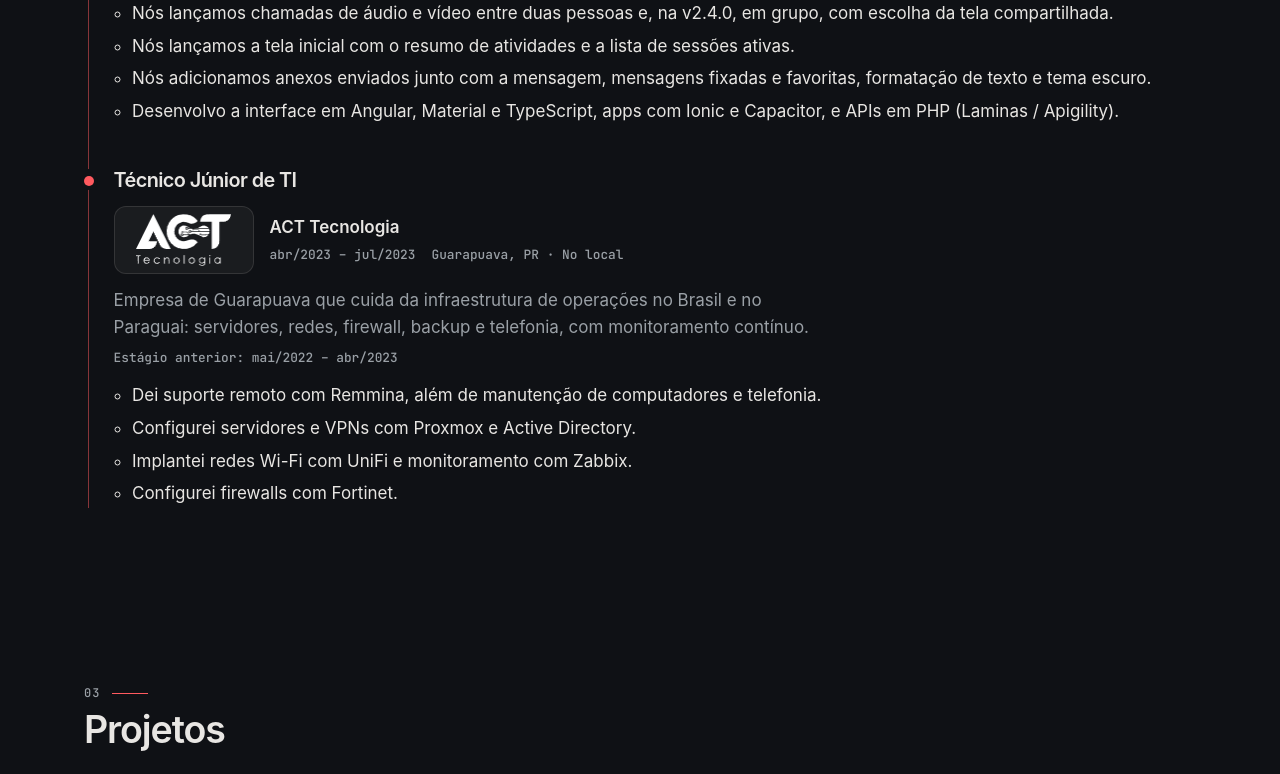
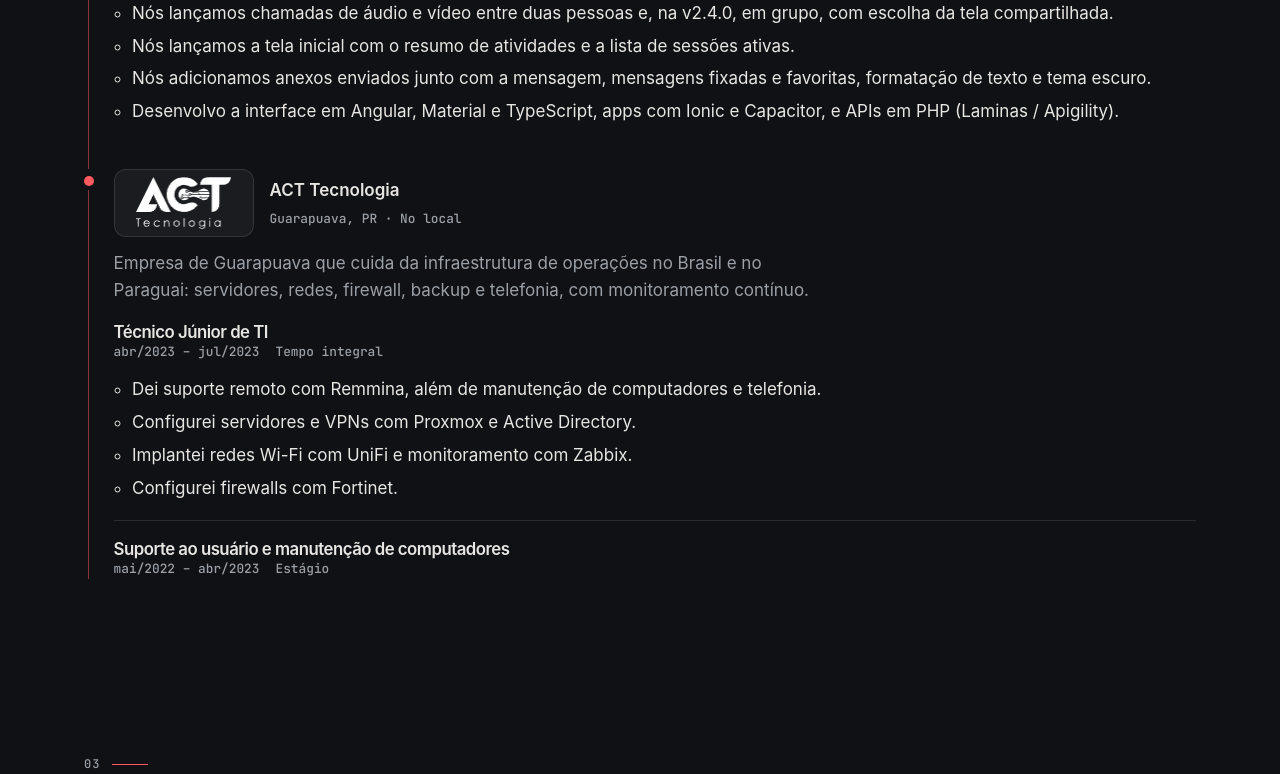
Before and after one commit to RicardoValus/Portfolio, an Angular app: page / in a window 1280 px wide. Shown: the part 1715-2489 px from the top of the page. Built offline with nearby package versions, Linux system fonts and the light colour scheme; a web font is replaced by a local one.

Commit message:
feat: inclui o estágio na experiência da Act

```diff
--- a/src/app/components/experience/experience.html
+++ b/src/app/components/experience/experience.html
@@ -4,7 +4,9 @@
   <ol class="timeline">
     @for (job of experience; track job.company) {
       <li class="job">
-        <h3>{{ job.role }}</h3>
+        @if (job.roles.length === 1) {
+          <h3>{{ job.roles[0].title }}</h3>
+        }
         <div class="job-brand">
           @if (job.logo) {
             <img
@@ -18,10 +20,12 @@
           <div class="job-identity">
             <p class="job-company">{{ job.company }}</p>
             <p class="job-meta">
-              <span>{{ job.period }}</span>
+              @if (job.roles.length === 1) {
+                <span>{{ job.roles[0].period }}</span>
+              }
               <span>{{ job.location }}</span>
-              @if (job.type) {
-                <span>{{ job.type }}</span>
+              @if (job.roles.length === 1 && job.roles[0].type) {
+                <span>{{ job.roles[0].type }}</span>
               }
             </p>
           </div>
@@ -29,14 +33,36 @@
         @if (job.summary) {
           <p class="job-summary">{{ job.summary }}</p>
         }
-        @if (job.note) {
-          <p class="job-note">{{ job.note }}</p>
+        @if (job.roles.length === 1) {
+          @if (job.roles[0].bullets.length > 0) {
+            <ul>
+              @for (bullet of job.roles[0].bullets; track bullet) {
+                <li>{{ bullet }}</li>
+              }
+            </ul>
+          }
+        } @else {
+          <div class="job-roles">
+            @for (role of job.roles; track role.period) {
+              <div class="job-role">
+                <h3>{{ role.title }}</h3>
+                <p class="job-meta">
+                  <span>{{ role.period }}</span>
+                  @if (role.type) {
+                    <span>{{ role.type }}</span>
+                  }
+                </p>
+                @if (role.bullets.length > 0) {
+                  <ul>
+                    @for (bullet of role.bullets; track bullet) {
+                      <li>{{ bullet }}</li>
+                    }
+                  </ul>
+                }
+              </div>
+            }
+          </div>
         }
-        <ul>
-          @for (bullet of job.bullets; track bullet) {
-            <li>{{ bullet }}</li>
-          }
-        </ul>
       </li>
     }
   </ol>
--- a/src/app/data/experience.ts
+++ b/src/app/data/experience.ts
@@ -4,28 +4,33 @@ export interface CompanyLogo {
   height: number;
 }
 
+export interface ExperienceRole {
+  title: string;
+  period: string;
+  type?: string;
+  bullets: readonly string[];
+}
+
 export interface ExperienceEntry {
-  role: string;
   company: string;
-  period: string;
   location: string;
-  type?: string;
   summary?: string;
-  note?: string;
   logo?: CompanyLogo;
-  bullets: readonly string[];
+  roles: readonly ExperienceRole[];
 }
 
 export const experience: readonly ExperienceEntry[] = [
   {
-    role: 'Desenvolvedor de software Pleno',
     company: 'ChatSeguro',
-    period: 'mar/2024 – atual',
     location: 'Paraná, Brasil · Remoto',
-    type: 'Tempo integral',
     summary:
       'Produto da Dallo Sistemas para comunicação corporativa, em desktop, web e celular. Reúne chat, chamadas e ServiceDesk, com lista de contatos privada, auditoria de mensagens e conformidade com a LGPD.',
     logo: { src: '/assets/companies/chatseguro.webp', width: 120, height: 60 },
+    roles: [
+      {
+        title: 'Desenvolvedor de software Pleno',
+        period: 'mar/2024 – atual',
+        type: 'Tempo integral',
         bullets: [
           'Nós lançamos chamadas de áudio e vídeo entre duas pessoas e, na v2.4.0, em grupo, com escolha da tela compartilhada.',
           'Nós lançamos a tela inicial com o resumo de atividades e a lista de sessões ativas.',
@@ -33,15 +38,19 @@ export const experience: readonly ExperienceEntry[] = [
           'Desenvolvo a interface em Angular, Material e TypeScript, apps com Ionic e Capacitor, e APIs em PHP (Laminas / Apigility).',
         ],
       },
+    ],
+  },
   {
-    role: 'Técnico Júnior de TI',
     company: 'ACT Tecnologia',
-    period: 'abr/2023 – jul/2023',
     location: 'Guarapuava, PR · No local',
     summary:
       'Empresa de Guarapuava que cuida da infraestrutura de operações no Brasil e no Paraguai: servidores, redes, firewall, backup e telefonia, com monitoramento contínuo.',
-    note: 'Estágio anterior: mai/2022 – abr/2023',
     logo: { src: '/assets/companies/act.webp', width: 96, height: 52 },
+    roles: [
+      {
+        title: 'Técnico Júnior de TI',
+        period: 'abr/2023 – jul/2023',
+        type: 'Tempo integral',
         bullets: [
           'Dei suporte remoto com Remmina, além de manutenção de computadores e telefonia.',
           'Configurei servidores e VPNs com Proxmox e Active Directory.',
@@ -49,4 +58,12 @@ export const experience: readonly ExperienceEntry[] = [
           'Configurei firewalls com Fortinet.',
         ],
       },
+      {
+        title: 'Suporte ao usuário e manutenção de computadores',
+        period: 'mai/2022 – abr/2023',
+        type: 'Estágio',
+        bullets: [],
+      },
+    ],
+  },
 ];
--- a/src/styles/_layout.scss
+++ b/src/styles/_layout.scss
@@ -284,6 +284,25 @@
   margin-top: 0.85rem;
 }
 
+.job-brand:first-child {
+  margin-top: 0;
+}
+
+.job-roles {
+  display: grid;
+  gap: 1.15rem;
+  margin-top: 1.15rem;
+}
+
+.job-role + .job-role {
+  padding-top: 1.15rem;
+  border-top: 1px solid color-mix(in srgb, var(--color-text) 12%, transparent);
+}
+
+.job-role h3 {
+  font-size: 1.05rem;
+}
+
 .job-logo {
   width: 8.75rem;
   height: 4.25rem;
```
Lines whose indentation alone changed are shown as unchanged.
